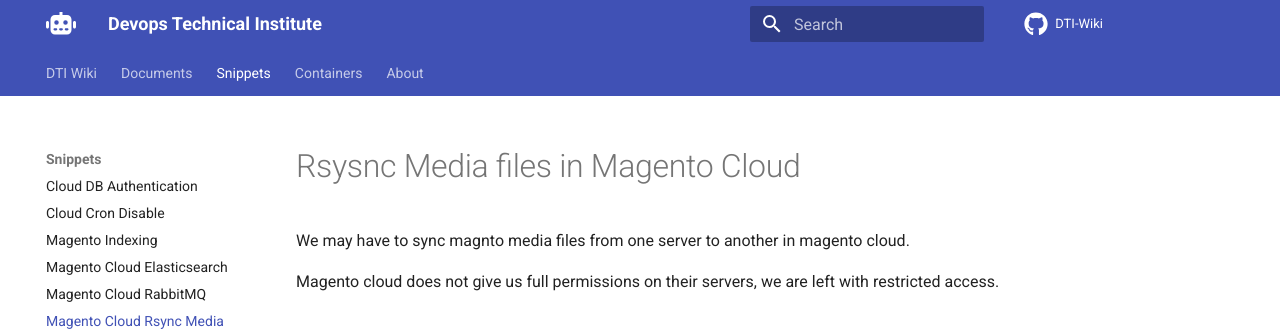
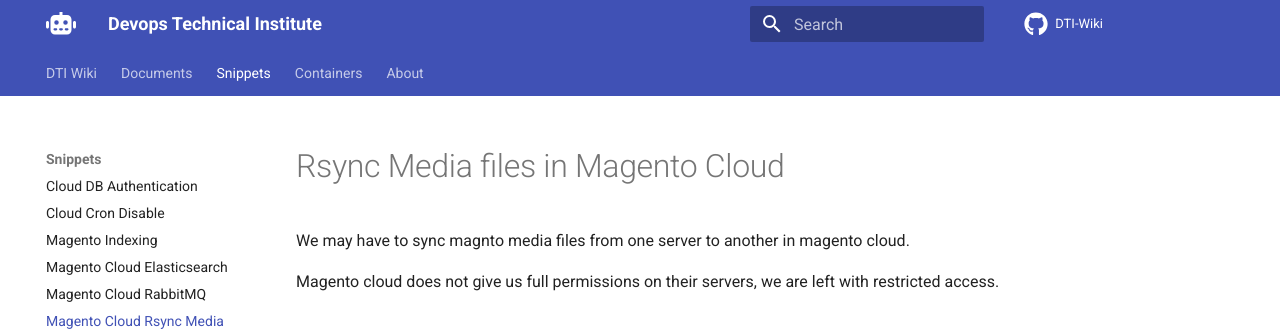
Before and after one commit to dti-wiki/dti-wiki.github.io, an MkDocs documentation site: the page built from docs/docs/snippets/rsync-cloud-media.md, in a window 1280 px wide. Shown: the top 332 px of the page. Built offline with MkDocs 1.6.1 and Material for MkDocs 9.7.7, drawn with Linux system fonts in a browser that asks for light colours; comment, search, counter and statistics services are not loaded.

Commit message:
Adding rsync in mcloud

```diff
--- a/docs/docs/snippets/rsync-cloud-media.md
+++ b/docs/docs/snippets/rsync-cloud-media.md
@@ -1,4 +1,4 @@
-# Rsysnc Media files in Magento Cloud
+# Rsync Media files in Magento Cloud
 
 We may have to sync magnto media files from one server to another in magento cloud.
 
```
